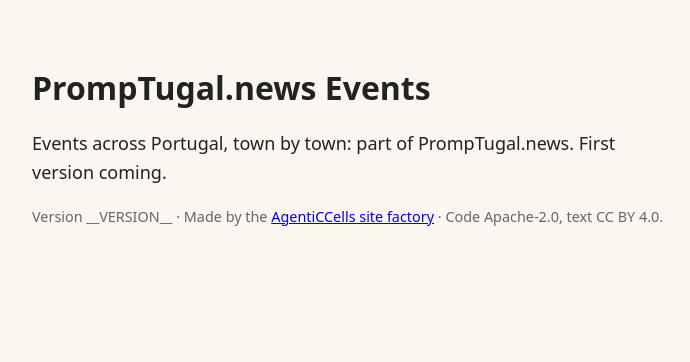
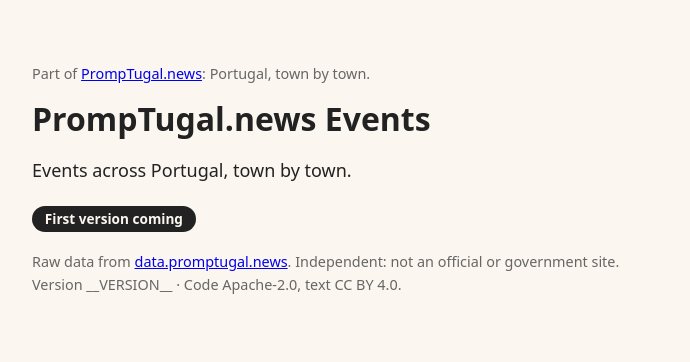
Before and after one commit to PrompTugal/PrompTugal__News__Events, a plain HTML site: page src/index.html in a window 1280 px wide. Shown: the whole page, without its empty margins (288-978 px from the left). Drawn offline with Linux system fonts and the light colour scheme.

Commit message:
Placeholder, README, licences, CNAME and .gitignore
At Dinis's word (2026-11-18 ~14:20 UTC), as for the four topic sites:
a placeholder page, a README, LICENSE-TEXT (CC BY 4.0) beside LICENSE
(Apache-2.0), src/CNAME, and .credentials/ and .sg-send/ ignored. main
is created from this commit.

Co-Authored-By: Claude Opus 5.5 <noreply@anthropic.com>
Claude-Session: https://claude.ai/code/session_018yvwtNtj31quYqCxxywEUo
Agent: cells@AgentiCCells.dinis

```diff
--- a/src/index.html
+++ b/src/index.html
@@ -3,15 +3,18 @@
 <head>
 <meta charset="utf-8">
 <meta name="viewport" content="width=device-width,initial-scale=1">
-<title>PrompTugal.news Events</title>
+<title>PrompTugal.news Events: first version coming</title>
 <meta name="description" content="Events across Portugal, town by town: part of PrompTugal.news. First version coming.">
-<style>body{margin:0;font:18px/1.6 system-ui,-apple-system,"Segoe UI",sans-serif;background:#fbf7f0;color:#222}main{max-width:40rem;margin:0 auto;padding:3rem 1rem}h1{font-size:2rem;line-height:1.2}.muted{color:#666;font-size:.9rem}@media(prefers-color-scheme:dark){body{background:#17140f;color:#eee}.muted{color:#aaa}}</style>
+<link rel="canonical" href="https://events.promptugal.news/">
+<style>body{margin:0;font:18px/1.6 system-ui,-apple-system,"Segoe UI",sans-serif;background:#fbf7f0;color:#222}main{max-width:40rem;margin:0 auto;padding:3rem 1rem}h1{font-size:2rem;line-height:1.2;margin:0 0 .3rem}.tag{display:inline-block;background:#222;color:#fbf7f0;border-radius:2rem;padding:.15rem .8rem;font-size:.85rem;font-weight:600}.muted{color:#666;font-size:.9rem}@media(prefers-color-scheme:dark){body{background:#17140f;color:#eee}.tag{background:#eee;color:#17140f}.muted{color:#aaa}}</style>
 </head>
 <body>
 <main>
+<p class="muted">Part of <a href="https://promptugal.news/">PrompTugal.news</a>: Portugal, town by town.</p>
 <h1>PrompTugal.news Events</h1>
-<p>Events across Portugal, town by town: part of PrompTugal.news. First version coming.</p>
-<p class="muted">Version __VERSION__ · Made by the <a href="https://github.com/AgentiCCells/AgentiCCells__Site__Factory">AgentiCCells site factory</a> · Code Apache-2.0, text CC BY 4.0.</p>
+<p>Events across Portugal, town by town.</p>
+<p><span class="tag">First version coming</span></p>
+<p class="muted">Raw data from <a href="https://data.promptugal.news/">data.promptugal.news</a>. Independent: not an official or government site. Version __VERSION__ · Code Apache-2.0, text CC BY 4.0.</p>
 </main>
 </body>
 </html>
```
Also changed, not shown: 5 other files.
